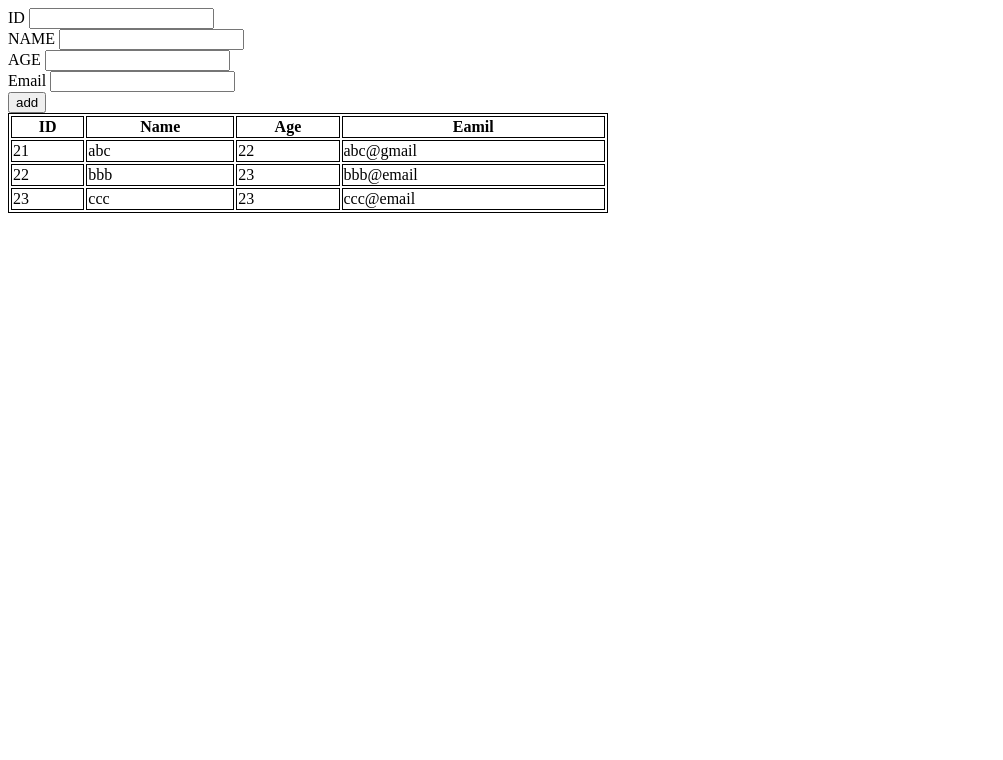
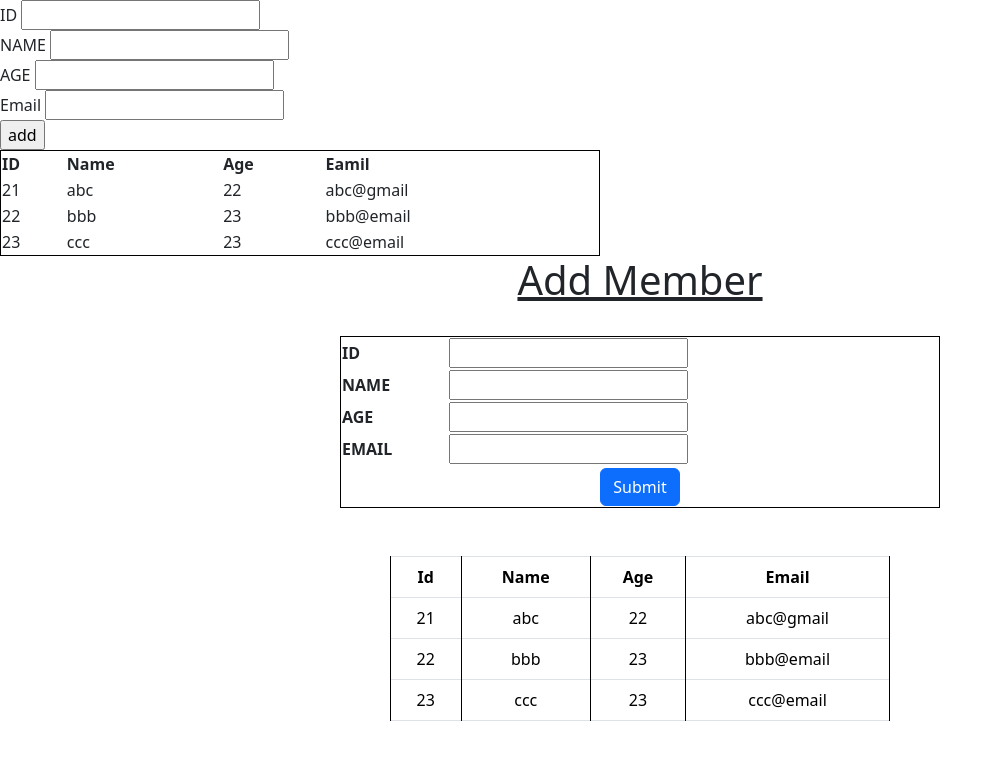
Before and after one commit to AromalP2002/django, a Django app: page /display in a window 1280 px wide. Shown: the top 760 px of the page, without its empty margins (0-1003 px from the left). Run offline with Django 5.2, Linux system fonts and the light colour scheme.

Commit message:
Update display_user.html

```diff
--- a/project/templates/display_user.html
+++ b/project/templates/display_user.html
@@ -43,3 +43,76 @@
 
 </body>
 </html>
+
+
+<!DOCTYPE html>
+<html lang="en">
+<head>
+    <meta charset="UTF-8">
+    <meta name="viewport" content="width=device-width, initial-scale=1.0">
+    <title>Document</title>
+    <link href="https://cdn.jsdelivr.net/npm/bootstrap@5.3.3/dist/css/bootstrap.min.css" rel="stylesheet">
+  <script src="https://cdn.jsdelivr.net/npm/bootstrap@5.3.3/dist/js/bootstrap.bundle.min.js"></script>
+    <style>
+        .t2 {
+            margin-left: auto;
+            margin-right: auto;
+        }
+        .table {
+            margin-left: auto;
+            margin-right: auto;
+            text-align: center;
+            width: 500px;
+        }
+        .t1,.td1,.th1{
+            border: 1px solid black;
+        }
+    </style>
+</head>
+<body>
+    <h1 style="text-align: center;"><u>Add Member</u></h1><br>
+    <form action="add" method="post">
+        {% csrf_token %}
+        <table class="t2">
+            <tr>
+                <th>ID</th>
+                <td><input type="text" name="id"></td>
+            </tr>
+            <tr>
+                <th>NAME</th>
+                <td><input type="text" name="name"></td>
+            </tr>
+            <tr>
+                <th>AGE</th>
+                <td><input type="number" name="age"></td>
+            </tr>
+            <tr>
+                <th>EMAIL</th>
+                <td><input type="email" name="email"></td>
+            </tr>
+            <tr>
+                <td colspan="'2"></td>
+            </tr>
+            <tr>
+                <td colspan="2" style="text-align: center;"> <input type="submit" value="Submit" class="btn btn-primary"></td>
+            </tr>
+        </table>
+    </form><br><br>
+    <table class="table table-bordered ">
+        <tr>
+            <th class="th1">Id</th>
+            <th class="th1">Name</th>
+            <th class="th1">Age</th>
+            <th class="th1">Email</th>
+        </tr>
+        {% for i in users %}
+        <tr>
+            <td class="td1">{{i.id}}</td>
+            <td class="td1">{{i.name}}</td>
+            <td class="td1">{{i.age}}</td>
+            <td class="td1">{{i.email}}</td>
+        </tr>
+        {% endfor %}
+    </table>
+</body>
+</html>
```
